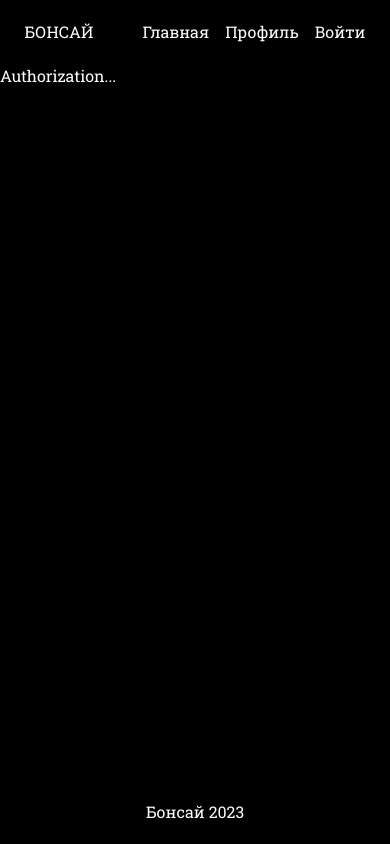
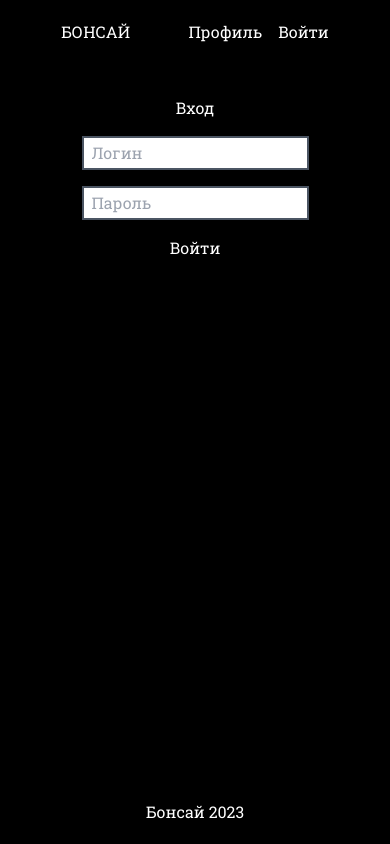
Before and after one commit to zakur01/bonsai, a Next.js app: page /auth in a window 390 px wide. Built offline with nearby package versions, Linux system fonts and the light colour scheme.

Commit message:
auth page css, navbar responsivity css

```diff
--- a/components/Navbar.tsx
+++ b/components/Navbar.tsx
@@ -1,14 +1,9 @@
 import Link from "next/link";
 export default function Navbar() {
   return (
-    <div className="flex items-center justify-around sm:justify-between sm:px-72 h-16">
+    <div className="flex items-center justify-around px-8 sm:justify-between px-32 lg:px-72 h-16">
       <Link href="/">БОНСАЙ</Link>
       <div className="flex gap-4">
-        <Link legacyBehavior href="/">
-          <a>
-            <h1>Главная</h1>
-          </a>
-        </Link>
         <Link href="profile">Профиль</Link>
         <Link href="auth">Войти</Link>
       </div>
--- a/components/Profile.tsx
+++ /dev/null
@@ -1,7 +0,0 @@
-export default function Profile() {
-  return (
-    <div className="border-[1px]">
-      <h1>Profile</h1>
-    </div>
-  );
-}
--- a/pages/auth.tsx
+++ b/pages/auth.tsx
@@ -1,7 +1,24 @@
 export default function Auth() {
   return (
-    <div className="h-[calc(100vh-8rem)]">
-      <h1>Authorization...</h1>
+    <div className="h-[calc(100vh-8rem)] items-center w-80 md:w-[100vw] pt-8 mx-auto flex flex-col">
+      <h1 className="mb-4">Вход</h1>
+      <form action="submit" className="flex flex-col gap-4 items-center">
+        <input
+          type="text"
+          name="login"
+          id=""
+          placeholder="Логин"
+          className="w-full md:w-96 p-[3px] pl-2 border-2 border-gray-600"
+        />
+        <input
+          type="password"
+          name="password"
+          id=""
+          placeholder="Пароль"
+          className="border-2 p-[3px] pl-2 border-gray-600 w-full"
+        />
+        <button type="submit">Войти</button>
+      </form>
     </div>
   );
 }
--- a/pages/profile/index.tsx
+++ b/pages/profile/index.tsx
@@ -1,7 +1,17 @@
+import Head from "next/head";
 export default function Profile() {
   return (
-    <div>
-      <h1>Profile</h1>
-    </div>
+    <>
+      <Head>
+        <title>Профиль @name@</title>
+      </Head>
+      <div>
+        <h1>Profile name</h1>
+        <h1>Registration date</h1>
+        <h1>Avatar?</h1>
+        <h1>Messages</h1>
+        <h1>Comments</h1>
+      </div>
+    </>
   );
 }
--- a/tailwind.config.js
+++ b/tailwind.config.js
@@ -1,18 +1,34 @@
 /** @type {import('tailwindcss').Config} */
 module.exports = {
   content: [
-    './pages/**/*.{js,ts,jsx,tsx}',
-    './components/**/*.{js,ts,jsx,tsx}',
-    './app/**/*.{js,ts,jsx,tsx}',
+    "./pages/**/*.{js,ts,jsx,tsx}",
+    "./components/**/*.{js,ts,jsx,tsx}",
+    "./app/**/*.{js,ts,jsx,tsx}",
   ],
   theme: {
     extend: {
       backgroundImage: {
-        'gradient-radial': 'radial-gradient(var(--tw-gradient-stops))',
-        'gradient-conic':
-          'conic-gradient(from 180deg at 50% 50%, var(--tw-gradient-stops))',
+        "gradient-radial": "radial-gradient(var(--tw-gradient-stops))",
+        "gradient-conic":
+          "conic-gradient(from 180deg at 50% 50%, var(--tw-gradient-stops))",
       },
+    },
+    screens: {
+      sm: "640px",
+      // => @media (min-width: 640px) { ... }
+
+      md: "768px",
+      // => @media (min-width: 768px) { ... }
+
+      lg: "1024px",
+      // => @media (min-width: 1024px) { ... }
+
+      xl: "1280px",
+      // => @media (min-width: 1280px) { ... }
+
+      "2xl": "1536px",
+      // => @media (min-width: 1536px) { ... }
     },
   },
   plugins: [],
-}
+};
```
